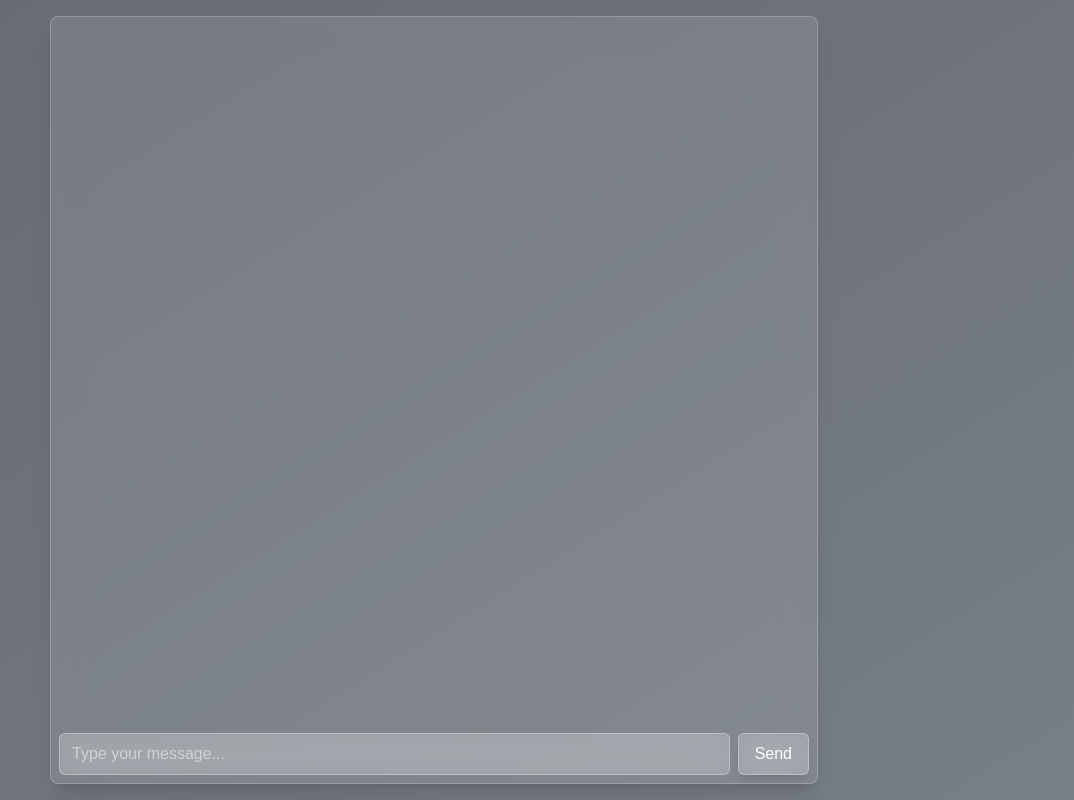
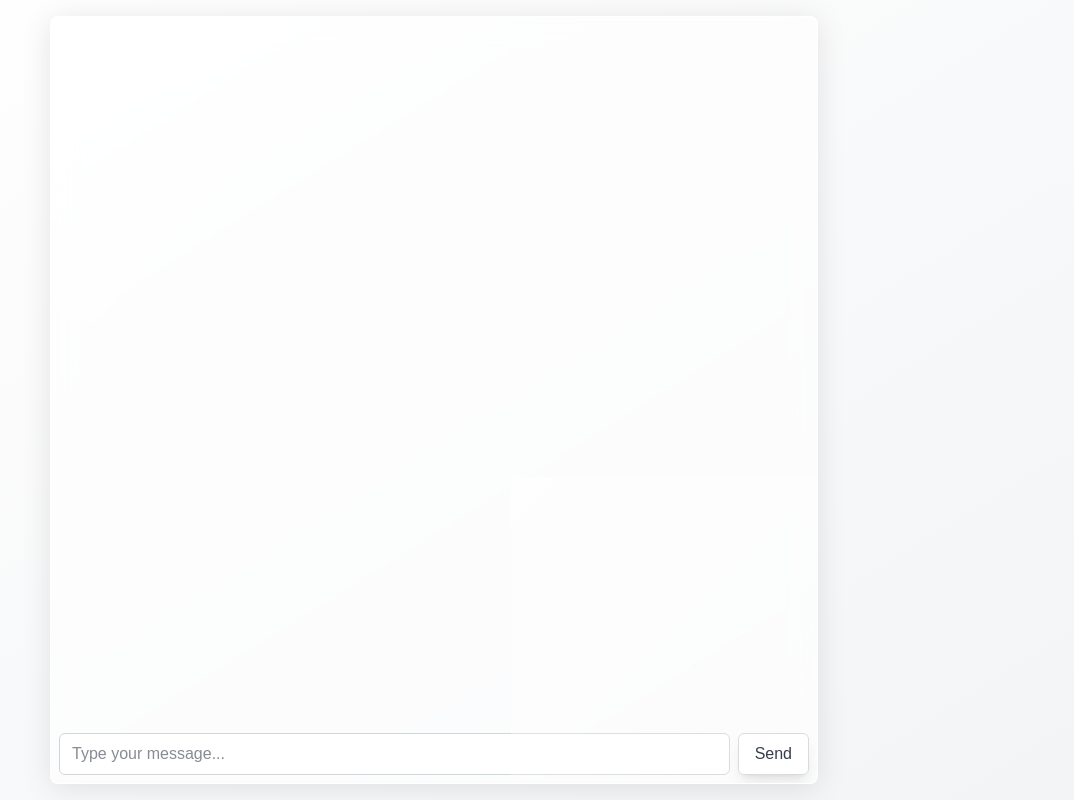
Before and after one commit to EnvisionMindCa/OS-Agent, a Next.js app in the folder frontend/: page / in a window 1280 px wide. Shown: the whole page, without its empty margins (206-1280 px from the left). Built offline with nearby package versions, Linux system fonts and the light colour scheme.

Commit message:
feat(frontend): enforce light mode and add glass design

```diff
--- a/frontend/src/app/globals.css
+++ b/frontend/src/app/globals.css
@@ -12,11 +12,38 @@
   --font-mono: ui-monospace, monospace;
 }
 
-@media (prefers-color-scheme: dark) {
-  :root {
-    --background: #0a0a0a;
-    --foreground: #ededed;
-  }
+
+.glass-panel {
+  background: rgba(255, 255, 255, 0.6);
+  border: 1px solid rgba(255, 255, 255, 0.8);
+  backdrop-filter: blur(12px);
+  box-shadow: 0 4px 30px rgba(0, 0, 0, 0.1);
+  position: relative;
+  overflow: hidden;
+}
+
+.glass-panel::before,
+.glass-panel::after {
+  content: "";
+  position: absolute;
+  pointer-events: none;
+}
+
+.glass-panel::before {
+  top: -20%;
+  left: -20%;
+  width: 50%;
+  height: 50%;
+  background: radial-gradient(circle at top left, rgba(255, 255, 255, 0.9), transparent);
+  transform: rotate(45deg);
+}
+
+.glass-panel::after {
+  bottom: -20%;
+  right: -20%;
+  width: 60%;
+  height: 60%;
+  background: linear-gradient(135deg, rgba(255, 255, 255, 0.4), transparent);
 }
 
 body {
--- a/frontend/src/components/ChatApp.tsx
+++ b/frontend/src/components/ChatApp.tsx
@@ -51,8 +51,8 @@ export default function ChatApp() {
   };
 
   return (
-    <div className="flex flex-col items-center h-screen bg-gradient-to-br from-gray-950/60 to-gray-800/60 text-white p-4">
-      <div className="w-full max-w-3xl flex flex-col flex-1 backdrop-blur-lg rounded-lg border border-white/20 bg-white/10 shadow-xl overflow-hidden">
+    <div className="flex flex-col items-center h-screen bg-gradient-to-br from-white to-gray-100 text-gray-900 p-4">
+      <div className="w-full max-w-3xl flex flex-col flex-1 glass-panel rounded-lg overflow-hidden">
         <MessageList ref={listRef} messages={messages} />
         <MessageInput value={input} onChange={setInput} onSend={sendMessage} disabled={loading} />
       </div>
--- a/frontend/src/components/MessageInput.tsx
+++ b/frontend/src/components/MessageInput.tsx
@@ -18,7 +18,7 @@ export default function MessageInput({ value, onChange, onSend, disabled }: Mess
     <form onSubmit={handleSubmit} className="flex gap-2 p-2">
       <input
         type="text"
-        className="flex-1 bg-white/20 backdrop-blur-md border border-white/30 text-white px-3 py-2 rounded-md focus:outline-none"
+        className="flex-1 bg-white/60 backdrop-blur-sm border border-gray-300 text-gray-900 px-3 py-2 rounded-md focus:outline-none"
         value={value}
         onChange={(e) => onChange(e.target.value)}
         placeholder="Type your message..."
--- a/frontend/src/components/MessageItem.tsx
+++ b/frontend/src/components/MessageItem.tsx
@@ -13,7 +13,7 @@ export default function MessageItem({ message }: MessageItemProps) {
   const alignment = message.role === 'user' ? 'items-end' : 'items-start';
   return (
     <div className={`flex flex-col ${alignment} animate-fadeIn`}>
-      <div className="w-full max-w-xl p-3 my-2 bg-white/10 border border-white/30 backdrop-blur-lg rounded-lg shadow-md">
+      <div className="w-full max-w-xl p-3 my-2 glass-panel rounded-lg shadow-md">
         <p className="whitespace-pre-wrap">{message.content}</p>
       </div>
     </div>
--- a/frontend/src/components/ui/GlassButton.tsx
+++ b/frontend/src/components/ui/GlassButton.tsx
@@ -7,7 +7,7 @@ interface GlassButtonProps extends React.ButtonHTMLAttributes<HTMLButtonElement>
 export default function GlassButton({ children, className = '', ...props }: GlassButtonProps) {
   return (
     <button
-      className={`bg-white/20 backdrop-blur-md border border-white/30 text-white px-4 py-2 rounded-md shadow-lg transition-all hover:bg-white/30 active:scale-95 disabled:opacity-50 disabled:cursor-not-allowed ${className}`}
+      className={`bg-white/60 backdrop-blur-sm border border-gray-300 text-gray-900 px-4 py-2 rounded-md shadow-lg transition-all hover:bg-white active:scale-95 disabled:opacity-50 disabled:cursor-not-allowed ${className}`}
       {...props}
     >
       {children}
```
